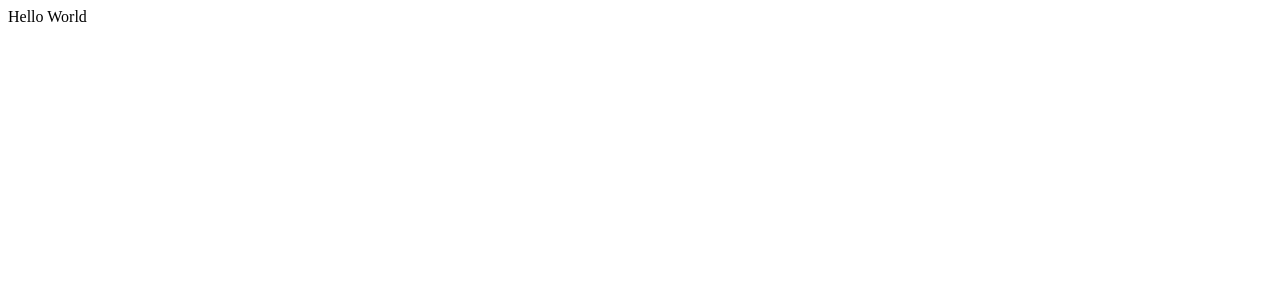
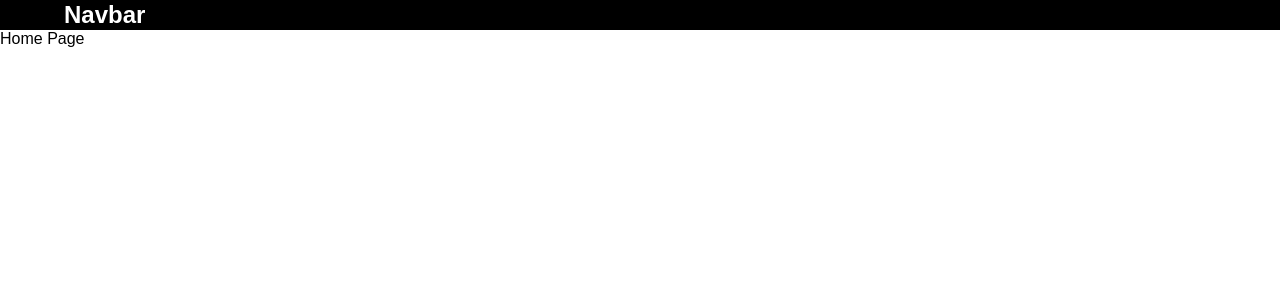
Before and after one commit to ibnucholdun/learn-NextJs-pages-router, a Next.js app: page / in a window 1280 px wide. Shown: the top 300 px of the page. Built offline with nearby package versions, Linux system fonts and the light colour scheme.

Commit message:
Create Component with Atomic Design and Implementation Compoenent

```diff
--- /dev/null
+++ b/src/components/layouts/AppShell/index.tsx
@@ -0,0 +1,20 @@
+import React from "react";
+import Navbar from "../Navbar";
+
+type Props = {
+  children: React.ReactNode;
+};
+
+// INI ADALAH FILE CONTAINER DARI SEBUAH WEBSITE
+
+const AppShell = (props: Props) => {
+  const { children } = props;
+  return (
+    <main>
+      <Navbar />
+      {children}
+    </main>
+  );
+};
+
+export default AppShell;
--- /dev/null
+++ b/src/components/layouts/Navbar/index.tsx
@@ -0,0 +1,13 @@
+import React from "react";
+
+type Props = {};
+
+const Navbar = (props: Props) => {
+  return (
+    <div className="navbar">
+      <h2>Navbar</h2>
+    </div>
+  );
+};
+
+export default Navbar;
--- a/src/pages/_app.tsx
+++ b/src/pages/_app.tsx
@@ -1,6 +1,12 @@
-// import '@/styles/globals.css'
+import "@/styles/globals.css";
 import type { AppProps } from "next/app";
+import AppShell from "@/components/layouts/AppShell";
 
+// INI ADALAH FILE SEPERTI MAIN.JSX di React
 export default function App({ Component, pageProps }: AppProps) {
-  return <Component {...pageProps} />;
+  return (
+    <AppShell>
+      <Component {...pageProps} />
+    </AppShell>
+  );
 }
--- a/src/pages/index.tsx
+++ b/src/pages/index.tsx
@@ -1,11 +1,7 @@
-import { Inter } from "next/font/google";
-
-const inter = Inter({ subsets: ["latin"] });
-
 export default function Home() {
   return (
     <div>
-      <div>Hello World</div>
+      <div>Home Page</div>
     </div>
   );
 }
--- a/src/styles/globals.css
+++ b/src/styles/globals.css
@@ -1,78 +1,3 @@
-:root {
-  --max-width: 1100px;
-  --border-radius: 12px;
-  --font-mono: ui-monospace, Menlo, Monaco, 'Cascadia Mono', 'Segoe UI Mono',
-    'Roboto Mono', 'Oxygen Mono', 'Ubuntu Monospace', 'Source Code Pro',
-    'Fira Mono', 'Droid Sans Mono', 'Courier New', monospace;
-
-  --foreground-rgb: 0, 0, 0;
-  --background-start-rgb: 214, 219, 220;
-  --background-end-rgb: 255, 255, 255;
-
-  --primary-glow: conic-gradient(
-    from 180deg at 50% 50%,
-    #16abff33 0deg,
-    #0885ff33 55deg,
-    #54d6ff33 120deg,
-    #0071ff33 160deg,
-    transparent 360deg
-  );
-  --secondary-glow: radial-gradient(
-    rgba(255, 255, 255, 1),
-    rgba(255, 255, 255, 0)
-  );
-
-  --tile-start-rgb: 239, 245, 249;
-  --tile-end-rgb: 228, 232, 233;
-  --tile-border: conic-gradient(
-    #00000080,
-    #00000040,
-    #00000030,
-    #00000020,
-    #00000010,
-    #00000010,
-    #00000080
-  );
-
-  --callout-rgb: 238, 240, 241;
-  --callout-border-rgb: 172, 175, 176;
-  --card-rgb: 180, 185, 188;
-  --card-border-rgb: 131, 134, 135;
-}
-
-@media (prefers-color-scheme: dark) {
-  :root {
-    --foreground-rgb: 255, 255, 255;
-    --background-start-rgb: 0, 0, 0;
-    --background-end-rgb: 0, 0, 0;
-
-    --primary-glow: radial-gradient(rgba(1, 65, 255, 0.4), rgba(1, 65, 255, 0));
-    --secondary-glow: linear-gradient(
-      to bottom right,
-      rgba(1, 65, 255, 0),
-      rgba(1, 65, 255, 0),
-      rgba(1, 65, 255, 0.3)
-    );
-
-    --tile-start-rgb: 2, 13, 46;
-    --tile-end-rgb: 2, 5, 19;
-    --tile-border: conic-gradient(
-      #ffffff80,
-      #ffffff40,
-      #ffffff30,
-      #ffffff20,
-      #ffffff10,
-      #ffffff10,
-      #ffffff80
-    );
-
-    --callout-rgb: 20, 20, 20;
-    --callout-border-rgb: 108, 108, 108;
-    --card-rgb: 100, 100, 100;
-    --card-border-rgb: 200, 200, 200;
-  }
-}
-
 * {
   box-sizing: border-box;
   padding: 0;
@@ -83,16 +8,7 @@
 body {
   max-width: 100vw;
   overflow-x: hidden;
-}
-
-body {
-  color: rgb(var(--foreground-rgb));
-  background: linear-gradient(
-      to bottom,
-      transparent,
-      rgb(var(--background-end-rgb))
-    )
-    rgb(var(--background-start-rgb));
+  font-family: Arial, Helvetica, sans-serif;
 }
 
 a {
@@ -100,8 +16,12 @@
   text-decoration: none;
 }
 
-@media (prefers-color-scheme: dark) {
-  html {
-    color-scheme: dark;
-  }
+.navbar {
+  display: flex;
+  width: 100%;
+  height: 30px;
+  background-color: black;
+  color: white;
+  align-items: center;
+  padding: 0 5%;
 }
```
